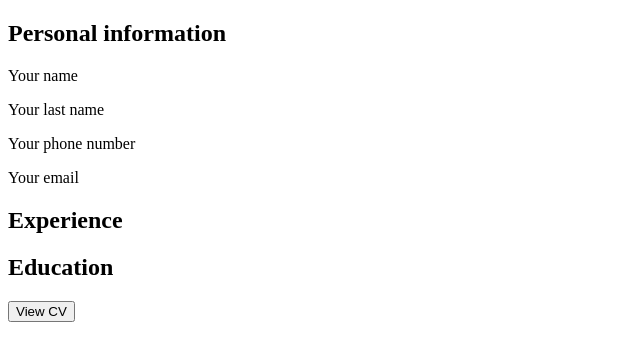
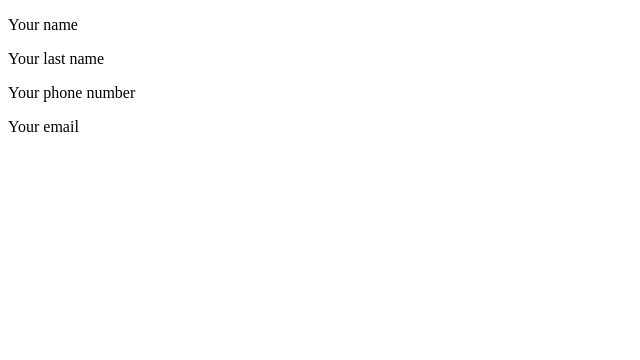
Before and after one commit to guihi1/cv-maker, a React (Create React App) app: page / in a window 1280 px wide. Shown: the top 360 px of the page, without its empty margins (0-640 px from the left). Built offline with nearby package versions, Linux system fonts and the light colour scheme.

Commit message:
Add function to control edit of components

```diff
--- a/src/App.js
+++ b/src/App.js
@@ -6,43 +6,32 @@ class App extends Component {
     super();
 
     this.state = {
-      cv: false,
+      editInfo: true,
+      editExp: true,
+      editEdu: true,
     }
   }
 
-  viewCV = () => {
-    if (this.state.cv) {
+  changeEditMode = (section) => {
+    if (this.state[section]) {
       this.setState({
-        info: this.state.info,
-        cv: false,
+        [section]: false,
       });
     } else {
       this.setState({
-        info: this.state.info,
-        cv: true,
-      });
+        [section]: true,
+      })
     }
   }
 
   render() {
-    const { cv } = this.state;
-    if (cv) {
-      return (
-        <div>
-          <InfoInput show={cv} />
-        </div>
-      );
-    } else {
-      return (
-        <div className="App">
-          <h2>Personal information</h2>
-          <InfoInput show={cv} />
-          <h2>Experience</h2>
-          <h2>Education</h2>
-          <button onClick={this.viewCV}>View CV</button>
-        </div>
-      );
-    }
+    const { editInfo, editExp, editEdu } = this.state;
+
+    return (
+      <div className="App">
+        <InfoInput edit={editInfo} mode={this.changeEditMode} />
+      </div>
+    );
   }
 }
 
```
